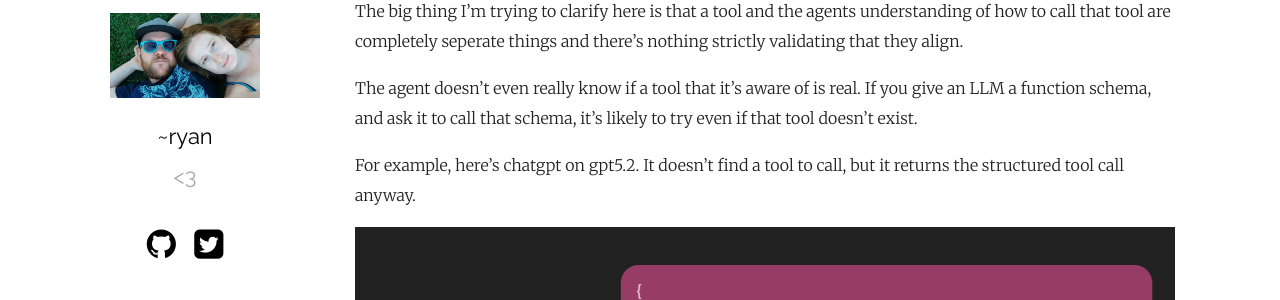
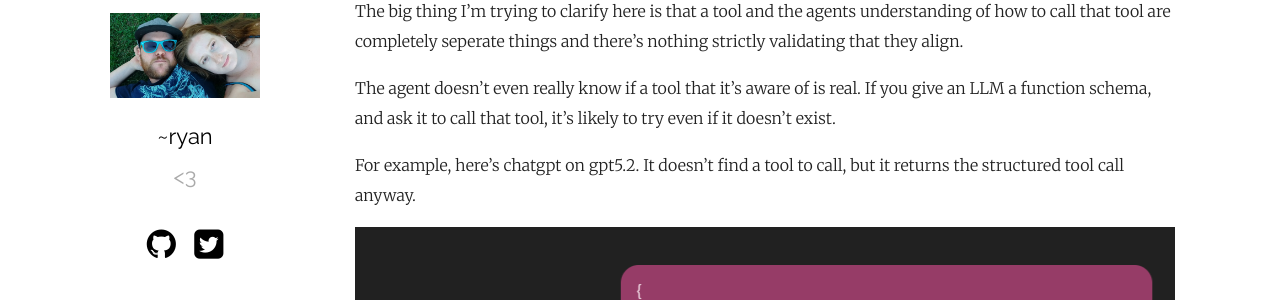
Before and after one commit to tehryanx/tehryanx.github.io, a Jekyll site: the page built from _posts/2026-01-05-Agent-Hypnosis-and-Parameter-Abuse.markdown, in a window 1280 px wide and 900 px high, scrolled down 2077 px. Shown: the part 182-482 px from the top of the window. Built offline with Jekyll 4.4.1, drawn with Linux system fonts in a browser that asks for light colours.

Commit message:
Update 2026-01-05-Agent-Hypnosis-and-Parameter-Abuse.markdown

```diff
--- a/_posts/2026-01-05-Agent-Hypnosis-and-Parameter-Abuse.markdown
+++ b/_posts/2026-01-05-Agent-Hypnosis-and-Parameter-Abuse.markdown
@@ -43,7 +43,7 @@ This is important so I'll be very clear:
 
 The big thing I'm trying to clarify here is that a tool and the agents understanding of how to call that tool are completely seperate things and there's nothing strictly validating that they align.
 
-The agent doesn't even really know if a tool that it's aware of is real. If you give an LLM a function schema, and ask it to call that schema, it's likely to try even if that tool doesn't exist.
+The agent doesn't even really know if a tool that it's aware of is real. If you give an LLM a function schema, and ask it to call that tool, it's likely to try even if it doesn't exist.
 
 For example, here's chatgpt on gpt5.2. It doesn't find a tool to call, but it returns the structured tool call anyway.
 
```
